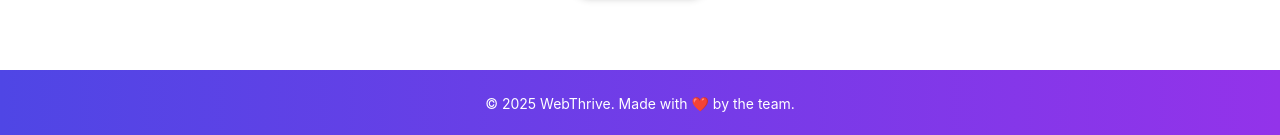
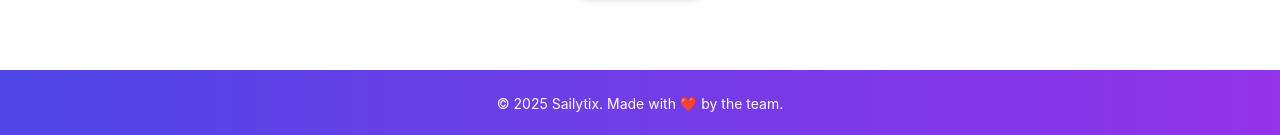
Before and after one commit to TalapaneniMoksha/Sailytix, a React (Create React App) app: page / in a window 1280 px wide. Shown: the part 2038-2173 px from the top of the page. Built offline with nearby package versions, Linux system fonts and the light colour scheme.

Commit message:
Update footer copyright from WebThrive to Sailytix

```diff
--- a/src/App.js
+++ b/src/App.js
@@ -27,7 +27,7 @@ function App() {
       <Team />
       <Contact />
       <footer className="bg-gradient-to-r from-indigo-600 to-purple-600 text-white text-center text-sm py-6">
-        © 2025 WebThrive. Made with ❤️ by the team.
+        © 2025 Sailytix. Made with ❤️ by the team.
       </footer>
     </div>
   );
```
